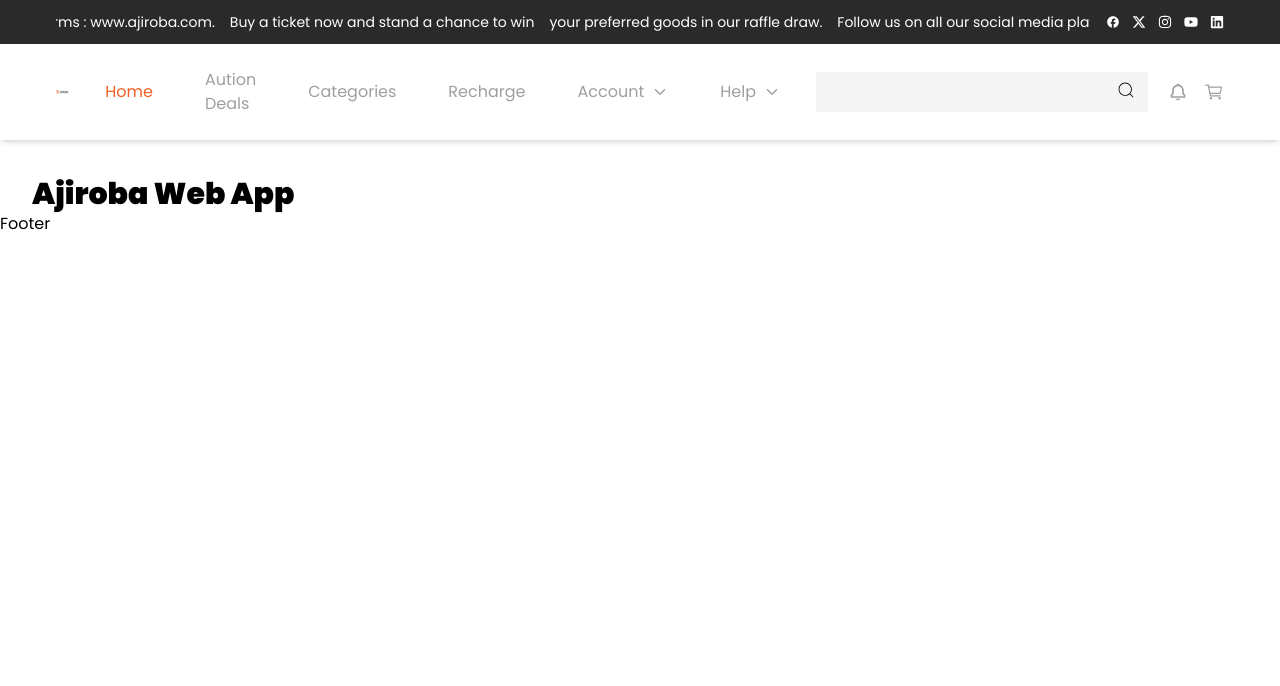
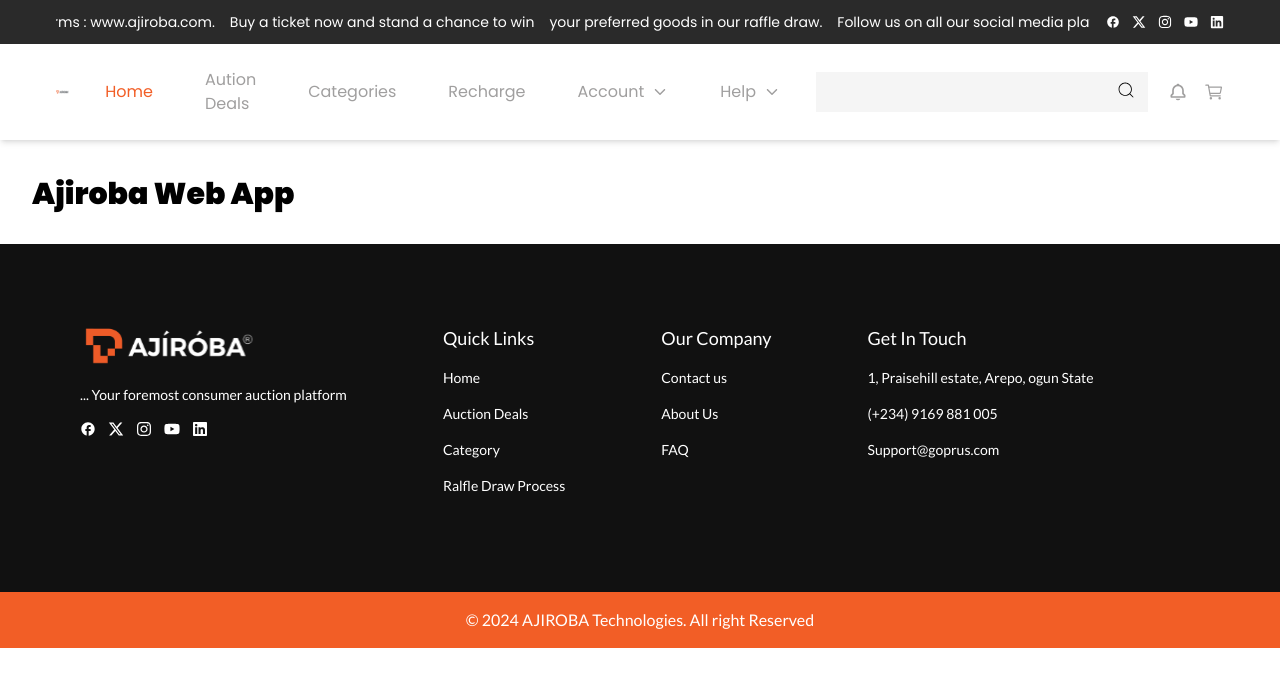
Before and after one commit to Ajiroba-project/ajrobaweb-app, a Next.js app: page / in a window 1280 px wide. Shown: the top 686 px of the page. Built offline with nearby package versions, Linux system fonts and the light colour scheme.

Commit message:
chore: footer structure

```diff
--- a/src/app/component/Footer.tsx
+++ b/src/app/component/Footer.tsx
@@ -1,5 +1,63 @@
+import Image from 'next/image';
+import Brand from '../asset/logoWhite.svg'
+import { socialIcon, headerMenu, quickLinks, ourCompany, getInTouch } from '../static-data'
+import Link from 'next/link'
+import { Lato } from "next/font/google";
+const lato = Lato({ subsets: ["latin"], weight: ["400", "900"], });
+
 export const Footer = () => {
+  const date = new Date().getFullYear()
+
   return (
-    <div>Footer</div>
+    <footer className={`${lato.className} bg-[#111111]`}>
+      <section className="text-white p-12 mt-8">
+        <div className="p-8 flex gap-24 flex-col lg:md:flex-row  lg:items-start items-center " >
+          <div className="flex flex-col gap-4">
+            <Image src={Brand} alt="brand-logo"/>
+            <p className="text-white text-sm">... Your foremost consumer auction platform</p>
+            <div className='header-socials flex gap-3'>
+            {socialIcon.map((val, index) => (
+              <p key={index}>{val.icon}</p>
+            ))}
+          </div>
+          </div>
+
+        <div>
+          <p className="text-lg">Quick Links</p>
+          <ul className="py-2">
+            {quickLinks.map((val, index)=>(
+              <li key={index} className="cursor-pointer py-2 hover:text-[#F25E26] text-sm">
+                <Link href={val.links}>{val.name}</Link>
+              </li>
+            ))}
+          </ul>
+        </div>
+        <div>
+          <p  className="text-lg ">Our Company</p>
+          <ul className="py-2">
+            {ourCompany.map((val, index)=>(
+               <li key={index} className="cursor-pointer py-2 hover:text-[#F25E26] text-sm"><Link href={val.links}>{val.name}</Link></li>
+
+            ))}
+          </ul>
+        </div>
+        <div>
+          <p  className="text-lg">Get In Touch </p>
+           <ul className="py-2">
+            {getInTouch.map((val, index)=>(
+               <li key={index} className="cursor-pointer py-2 hover:text-[#F25E26] text-sm"><Link href={val.links}>{val.name}</Link></li>
+
+            ))}
+          </ul>
+        </div>
+        </div>
+        </section>
+
+
+        {/* copyright */}
+        <section className="text-white bg-[#F25E26] p-4">
+          <p className="text-center">&copy; {date} AJIROBA Technologies. All right Reserved</p>
+        </section>
+    </footer>
   )
 }
--- a/src/app/component/Header.tsx
+++ b/src/app/component/Header.tsx
@@ -40,10 +40,10 @@
           <div className='Brand-logo'>
             <Image src={Brand} alt='brand-logo' />
           </div>
-          <nav >
-            <ul className='flex gap-5 items-center'>
+          <nav className="relative">
+            <ul className='lg:flex gap-5 items-center '>
               {headerMenu.map((val, index) => (
-                <li key={index} className={`${active ===index ? "text-[#F25E26]":"text-[#A09F9F]"} cursor-pointer px-4 hover:text-[#F25E26]`} onClick={()=>{setActive(index)}}>
+                <li key={index} className={` ${active ===index ? "text-[#F25E26]":"text-[#A09F9F]"} cursor-pointer px-4 hover:text-[#F25E26]`} onClick={()=>{setActive(index)}}>
                   <Link href={val.path} className="flex gap-2 items-center">
                   {val.name}
                   {val.submenu ? <>
@@ -62,8 +62,8 @@
             </ul>
           </nav>
           <div className='icon flex gap-4 item-center'>
-            <div><BiBell className="text-xl text-[#A09F9F]"/></div>
-            <div><IoCartOutline className="text-xl text-[#A09F9F]"/></div>
+            <div><BiBell className="text-xl text-[#A09F9F] cursor-pointer"/></div>
+            <div><IoCartOutline className="text-xl text-[#A09F9F] cursor-pointer"/></div>
           </div>
         </div>
       </header>
--- a/src/app/component/SideMenu.tsx
+++ b/src/app/component/SideMenu.tsx
@@ -7,7 +7,6 @@
     <section>
         <ul>
            {
-
             categoriesMenu.map((val, index)=>(
                 <li key={index}>{val.name}</li>
             ))
--- a/src/app/layout.tsx
+++ b/src/app/layout.tsx
@@ -6,8 +6,8 @@
 const poppins = Poppins({ subsets: ["latin"], weight: ["400", "900"], });
 
 export const metadata: Metadata = {
-  title: "Create Next App",
-  description: "Generated by create next app",
+  title: "Ajirobi ",
+  description: "Your foremost consumer auction platform",
 };
 
 export default function RootLayout({
--- a/src/app/static-data.tsx
+++ b/src/app/static-data.tsx
@@ -114,3 +114,52 @@
   icon:<FaLinkedin/>,
   link:"#"},
 ]
+
+export const quickLinks=[{
+  name:"Home",
+  links:"",
+},
+{
+  name:"Auction Deals",
+  links:"",
+},
+{
+  name:"Category",
+  links:"",
+},
+{
+  name:"Ralfle Draw Process",
+  links:"",
+},
+]
+export const ourCompany=[{
+  name:"Contact us",
+  links:"",
+},
+{
+  name:"About Us",
+  links:"",
+},
+{
+  name:"FAQ",
+  links:"",
+},
+
+]
+export const getInTouch=[{
+  name:"1, Praisehill estate, Arepo, ogun State",
+  links:"",
+  icon:""
+},
+{
+  name:"(+234) 9169 881 005",
+  links:"",
+  icon:""
+},
+{
+  name:"Support@goprus.com",
+  links:"",
+  icon:""
+},
+
+]
```
Also changed, not shown: src/app/Category/page.tsx (+8 -0 lines), src/app/asset/logoWhite.svg (added).
